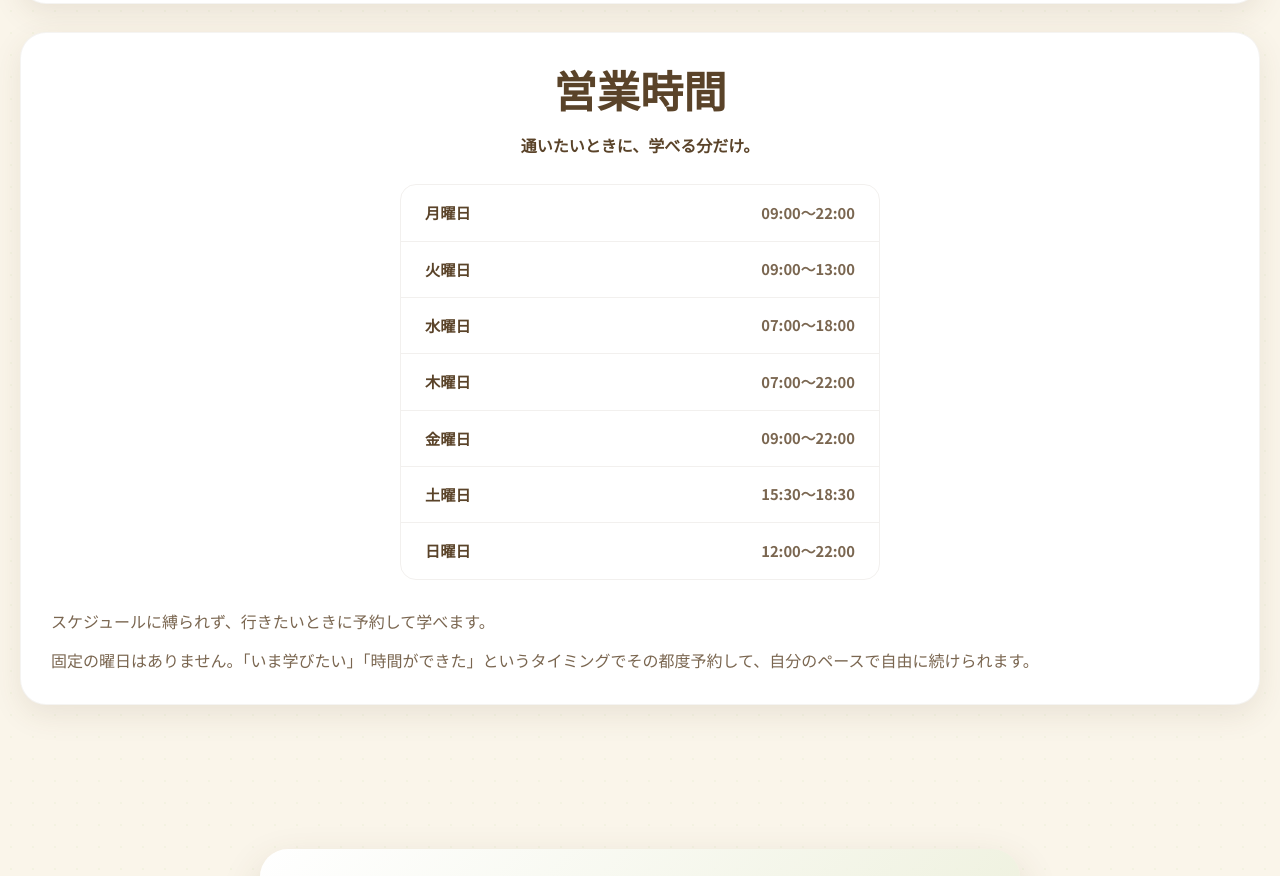
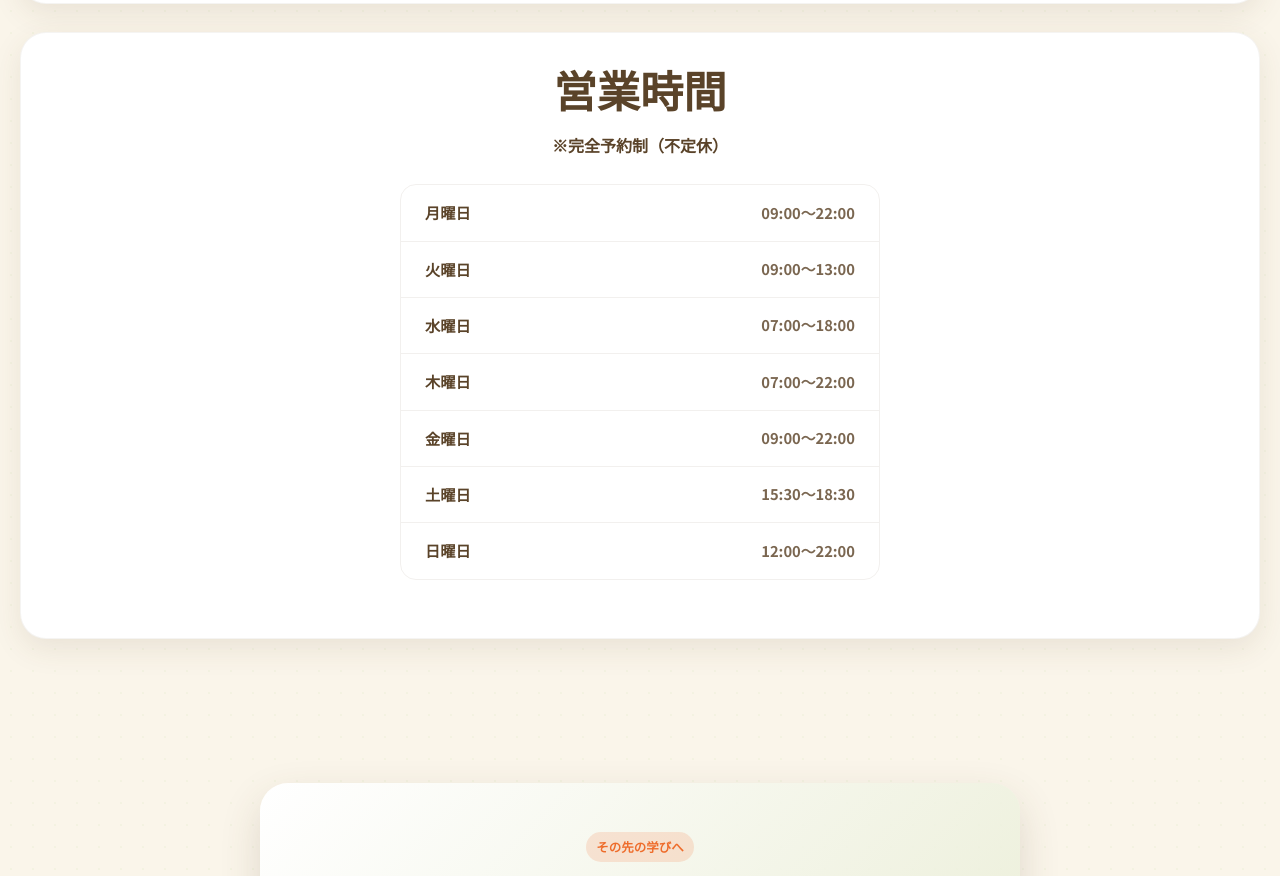
Before and after one commit to keepon1115/Hello-kiwi, a Next.js app: page /courses in a window 1280 px wide. Shown: the part 3520-4396 px from the top of the page. Built offline with nearby package versions, Linux system fonts and the light colour scheme; a web font is replaced by a local one.

Commit message:
fix: フッター住所・インスタリンク追加、全ページの住所表記更新

```diff
--- a/app/courses/CoursesClient.tsx
+++ b/app/courses/CoursesClient.tsx
@@ -131,7 +131,7 @@ export function CoursesClient() {
 
           <Reveal className="hours-section card" delay={3}>
             <h2>営業時間</h2>
-            <p className="hours-sub">通いたいときに、学べる分だけ。</p>
+            <p className="hours-sub">※完全予約制（不定休）</p>
             <ul className="hours-list">
               {BUSINESS_HOURS.map((h) => (
                 <li key={h.day}>
@@ -140,12 +140,6 @@ export function CoursesClient() {
                 </li>
               ))}
             </ul>
-            <div className="hours-copy">
-              <p>スケジュールに縛られず、行きたいときに予約して学べます。</p>
-              <p>
-                固定の曜日はありません。「いま学びたい」「時間ができた」というタイミングでその都度予約して、自分のペースで自由に続けられます。
-              </p>
-            </div>
           </Reveal>
         </div>
       </section>
```
